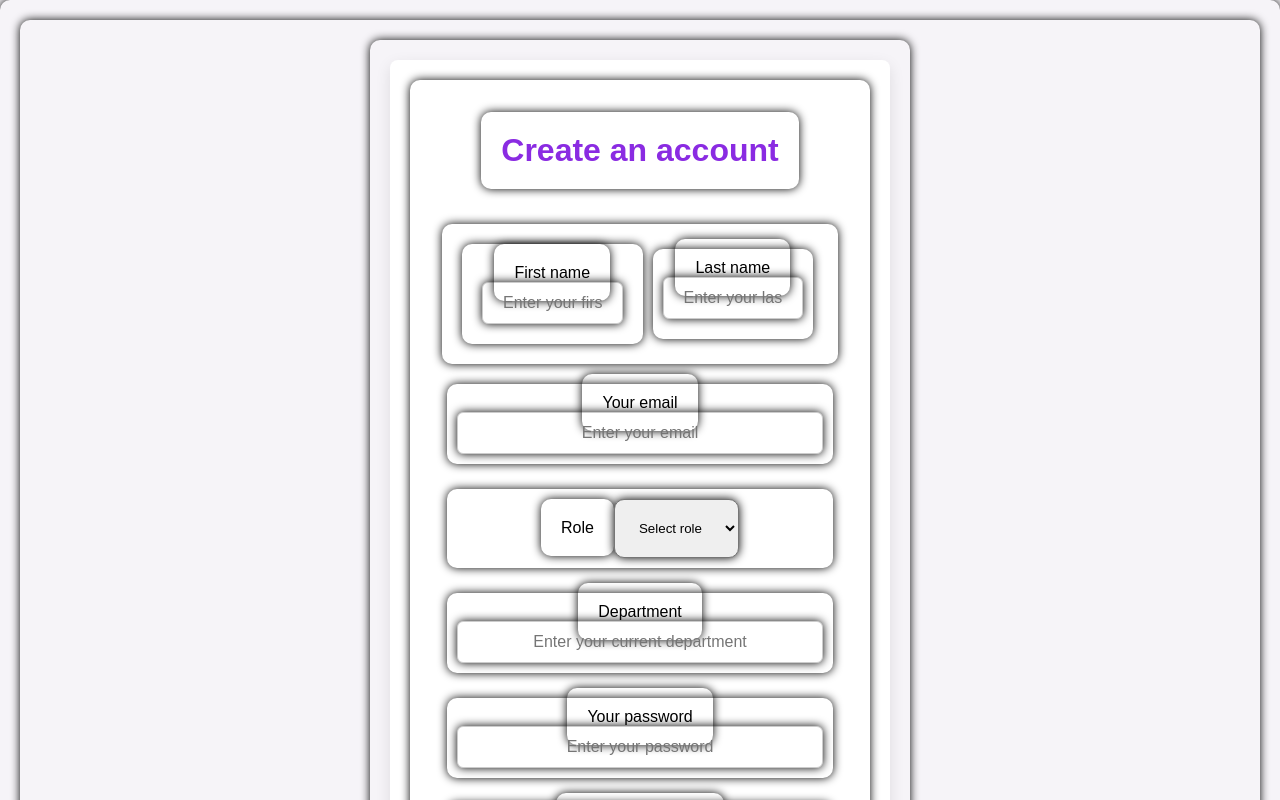
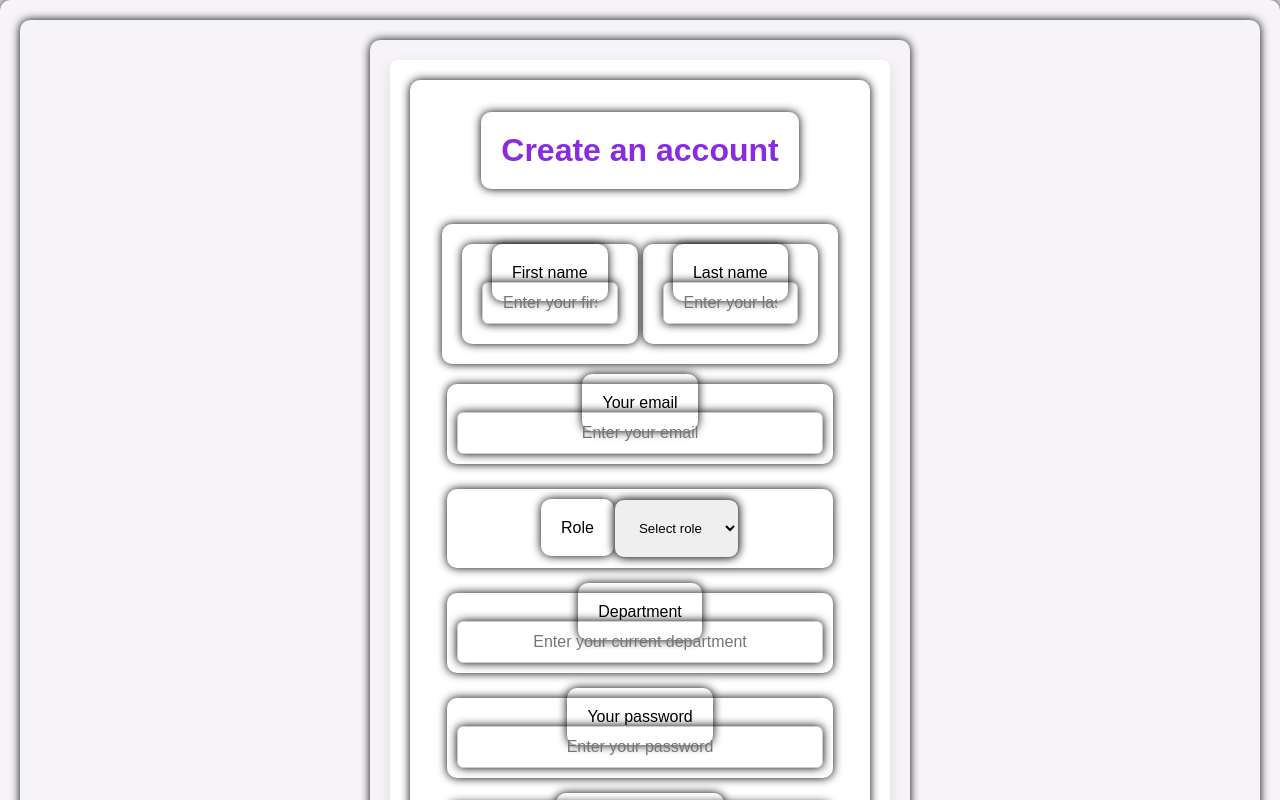
Before and after one commit to call-me-rodney/Academic-Issue-Tracking-System, a React (Vite) app in the folder client/: page /signup in a window 1280 px wide. Shown: the top 800 px of the page. Built offline with nearby package versions, Linux system fonts and the light colour scheme.

Commit message:
deploy test 2

```diff
--- a/client/src/pages/Signup.jsx
+++ b/client/src/pages/Signup.jsx
@@ -66,7 +66,7 @@ const SignUp = () => {
               onChange={(e) => setUser({...user, fname: e.target.value})}
             />
           </div>
-          <div className="input">
+          <div >
             <label htmlFor="lastName">Last name</label>
             <input
               className="input-box"
```
